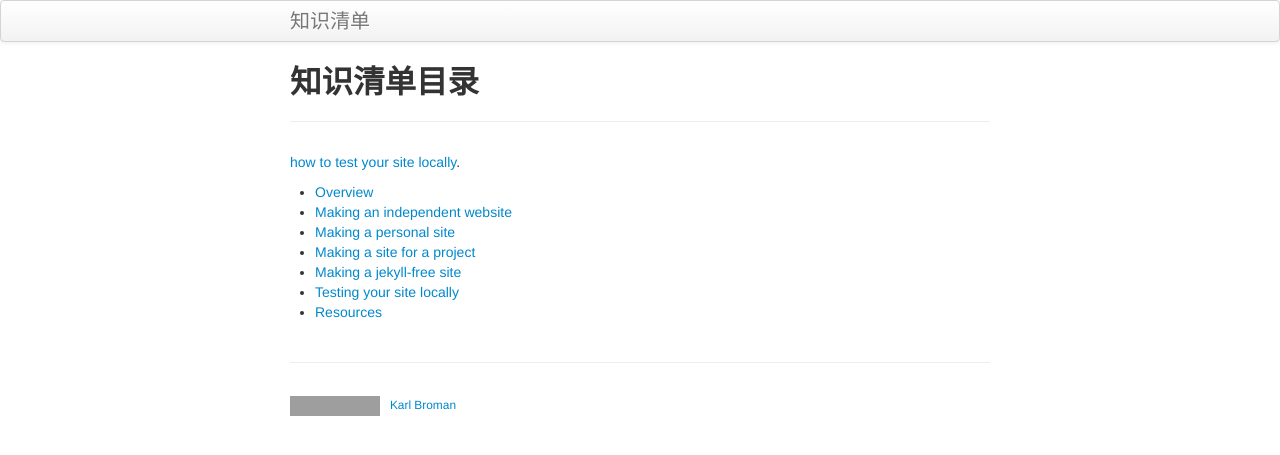
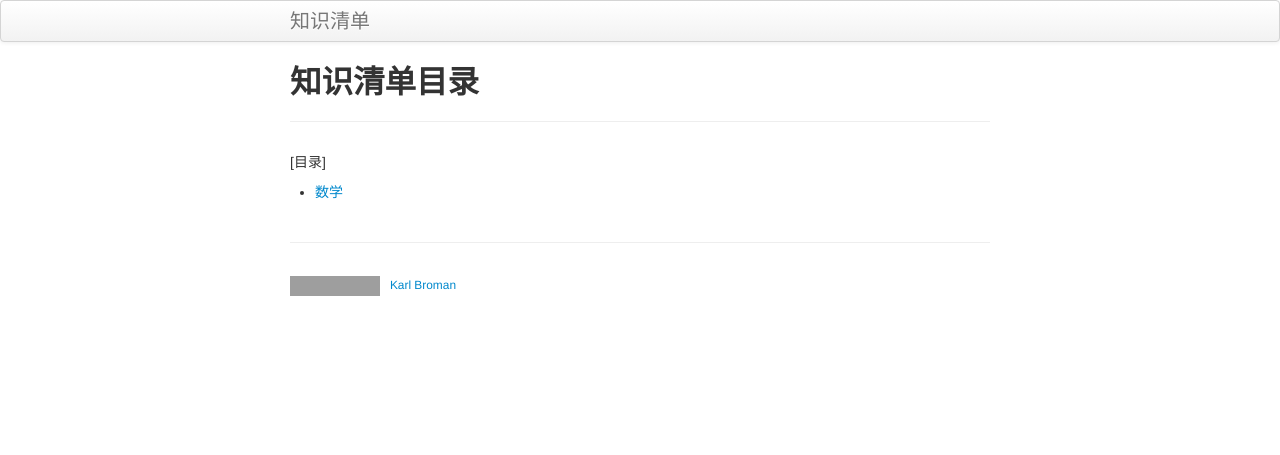
Before and after one commit to sfgcs/sfgcs.github.io, a Jekyll site: the page built from index.md, in a window 1280 px wide. Shown: the top 455 px of the page. Built offline with Jekyll 4.4.1, drawn with Linux system fonts in a browser that asks for light colours; grey boxes are pictures that could not be loaded.

Commit message:
MOD:修改目录

```diff
--- a/index.md
+++ b/index.md
@@ -5,12 +5,6 @@ tagline:
 description: 推荐广告算法相关知识清单
 ---
 
-[how to test your site locally](pages/local_test.html).
+[目录]
 
-- [Overview](pages/overview.html)
-- [Making an independent website](pages/independent_site.html)
-- [Making a personal site](pages/user_site.html)
-- [Making a site for a project](pages/project_site.html)
-- [Making a jekyll-free site](pages/nojekyll.html)
-- [Testing your site locally](pages/local_test.html)
-- [Resources](pages/resources.html)
+- [数学](pages/math.html)
```
